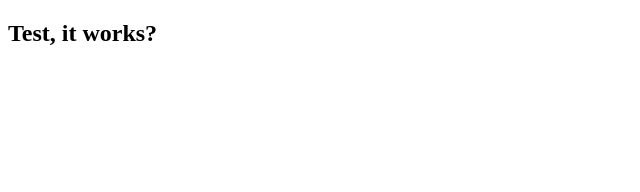
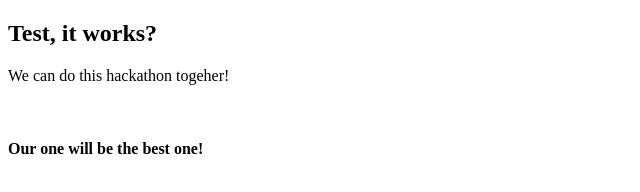
Before and after one commit to LJTalks/hack1practise, a plain HTML site: page index-f.html in a window 1280 px wide. Shown: the whole page, without its empty margins (0-640 px from the left). Drawn offline with Linux system fonts and the light colour scheme.

Commit message:
Adding sentence

```diff
--- a/index-f.html
+++ b/index-f.html
@@ -7,5 +7,8 @@
 </head>
 <body>
     <h2>Test, it works?</h2>
+    <p>We can do this hackathon togeher!</p>
+    <br>
+    <h4><strong>Our one will be the best one!</strong></h4>
 </body>
 </html>
```
